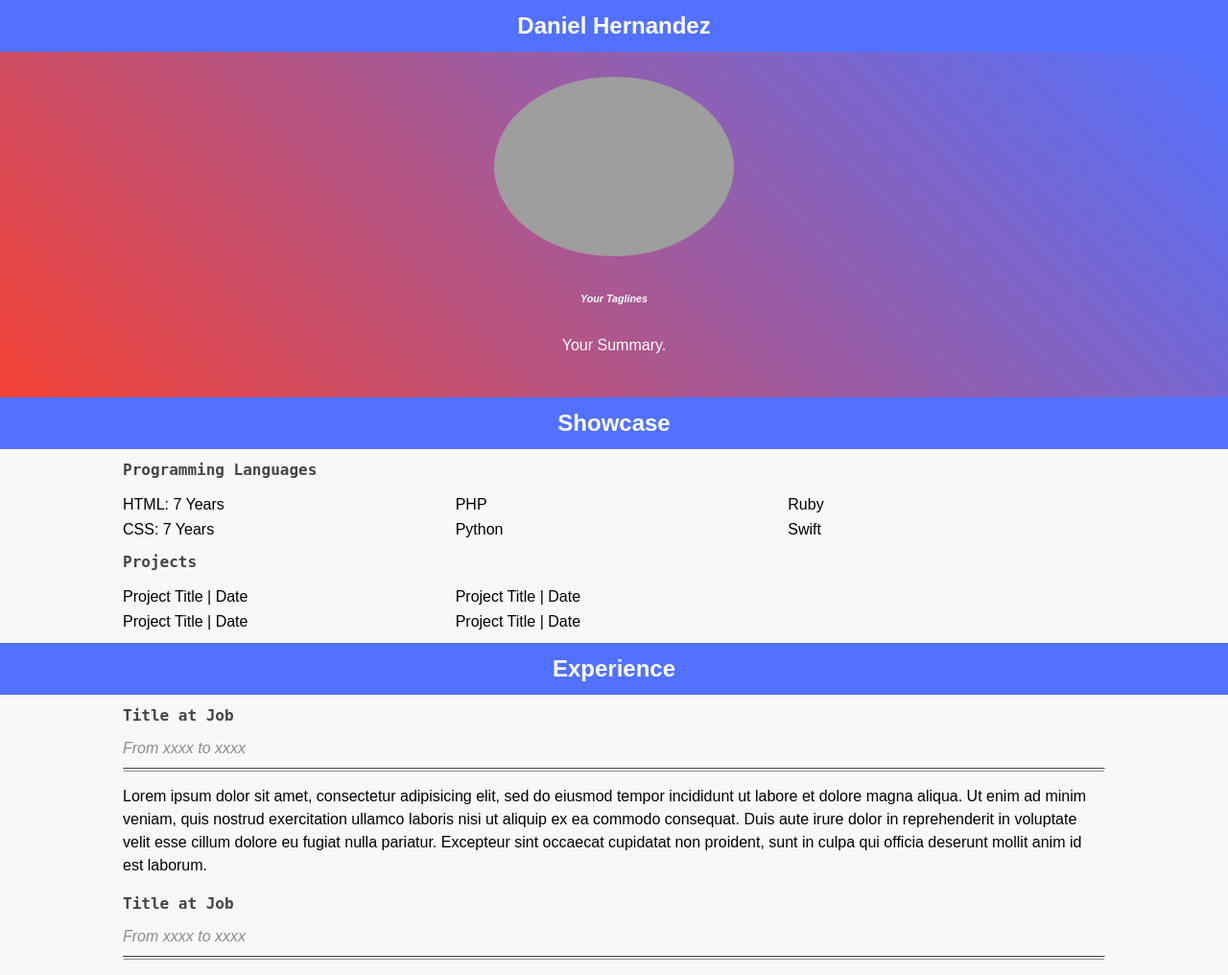
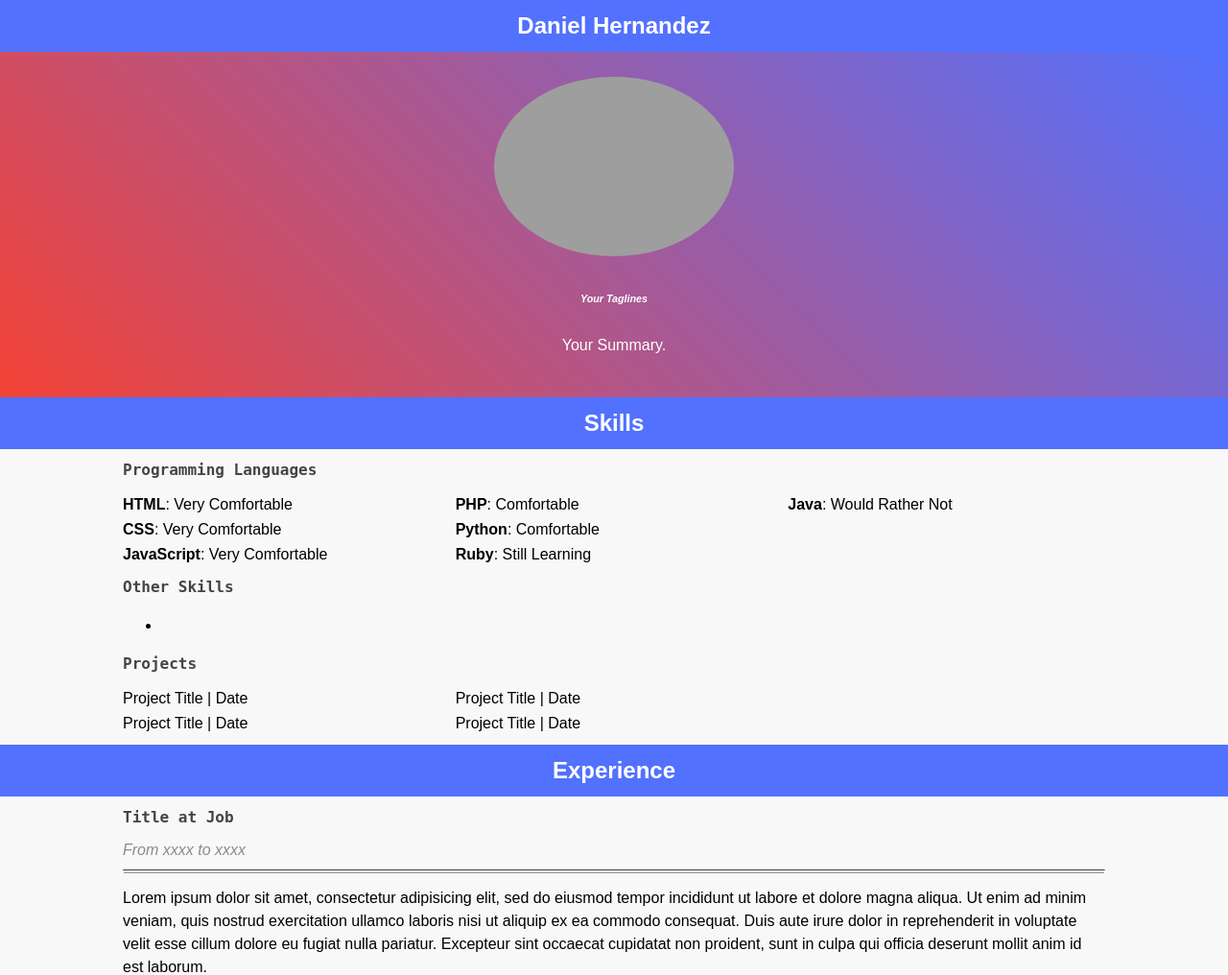
Before and after one commit to SubSeven57/subseven.io-static, a PHP site: page / in a window 1280 px wide. Shown: the part 76-1092 px from the top of the page at 96% size. Run offline with PHP 8.4, Linux system fonts and the light colour scheme; some libraries are stand-ins or nearby versions; grey boxes are pictures that could not be loaded.

Commit message:
New icons and updated documentation that I should also probably add to the template

```diff
--- a/index.php
+++ b/index.php
@@ -3,7 +3,13 @@
 <html>
 <head>
   <meta charset="utf-8">
+
+  <!-- Viewport Stuff -->
   <meta name="viewport" content="width=device-width, initial-scale=1">
+
+  <!-- Meta -->
+  <meta name="Description" content="Web developer">
+  <meta name="Keywords" content="resume, php developer, chicago developer">
 
   <!-- Normalize CSS: https://github.com/necolas/normalize.css/ -->
   <link rel="stylesheet" type="text/css" href="css/normalize.css">
@@ -77,22 +83,31 @@
   <!-- Begin resume section 2-->
   <div id="cont-2">
     <!-- Begin showcase container-->
-    <h2 class="header-c">Showcase</h2>
+    <h2 class="header-c">Skills</h2>
     <div class="body-c">
 
       <!-- Begin programming languages container -->
       <div class="list-c" id="programming">
         <h4 class="name-c"> Programming Languages</h4>
         <ul>
-          <!-- If you want or need to, you can add icons to programming languages here. Font Awesome has some missing -->
-          <li><i class="devicon-html5-plain"></i> HTML: 7 Years </li>
-          <li><i class="devicon-css3-plain"></i> CSS: 7 Years </li>
-          <li><i class="devicon-php-plain"></i> PHP </li>
-          <li><i class="devicon-python-plain"></i> Python </li>
-          <li><i class="devicon-ruby-plain"></i> Ruby </li>
-          <li><i class="devicon-swift-plain"></i> Swift </li>
+          <!-- Refer to this for documentation: https://icons8.com/line-awesome/cheatsheet -->
+          <li><i class="fa fa-code-fork"></i> <strong>HTML</strong>: Very Comfortable</li>
+          <li><i class="fa fa-code-fork"></i> <strong>CSS</strong>: Very Comfortable</li>
+          <li><i class="fa fa-code-fork"></i> <strong>JavaScript</strong>: Very Comfortable</li>
+          <li><i class="fa fa-code-fork"></i> <strong>PHP</strong>: Comfortable</li>
+          <li><i class="fa fa-code-fork"></i> <strong>Python</strong>: Comfortable</li>
+          <li><i class="fa fa-code-fork"></i> <strong>Ruby</strong>: Still Learning</li>
+          <li><i class="fa fa-code-fork"></i> <strong>Java</strong>: Would Rather Not</li>
         </ul>
       </div>
+
+      <h4 class="name-c"> Other Skills</h4>
+
+      <ul>
+        <li></li>
+      </ul>
+
+
 
       <!-- Begin projects container -->
       <div class="list-c" id="projects">
```
